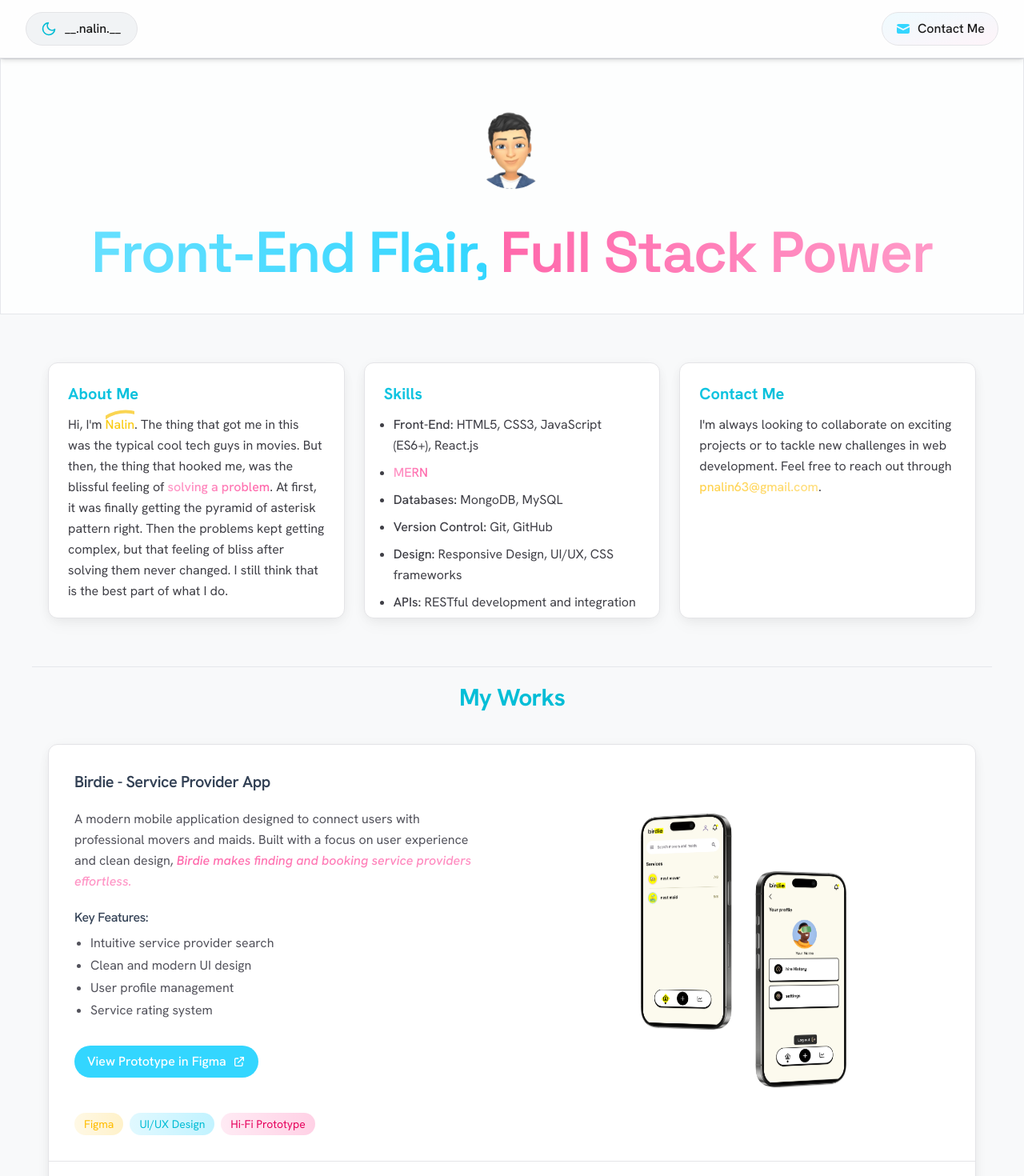
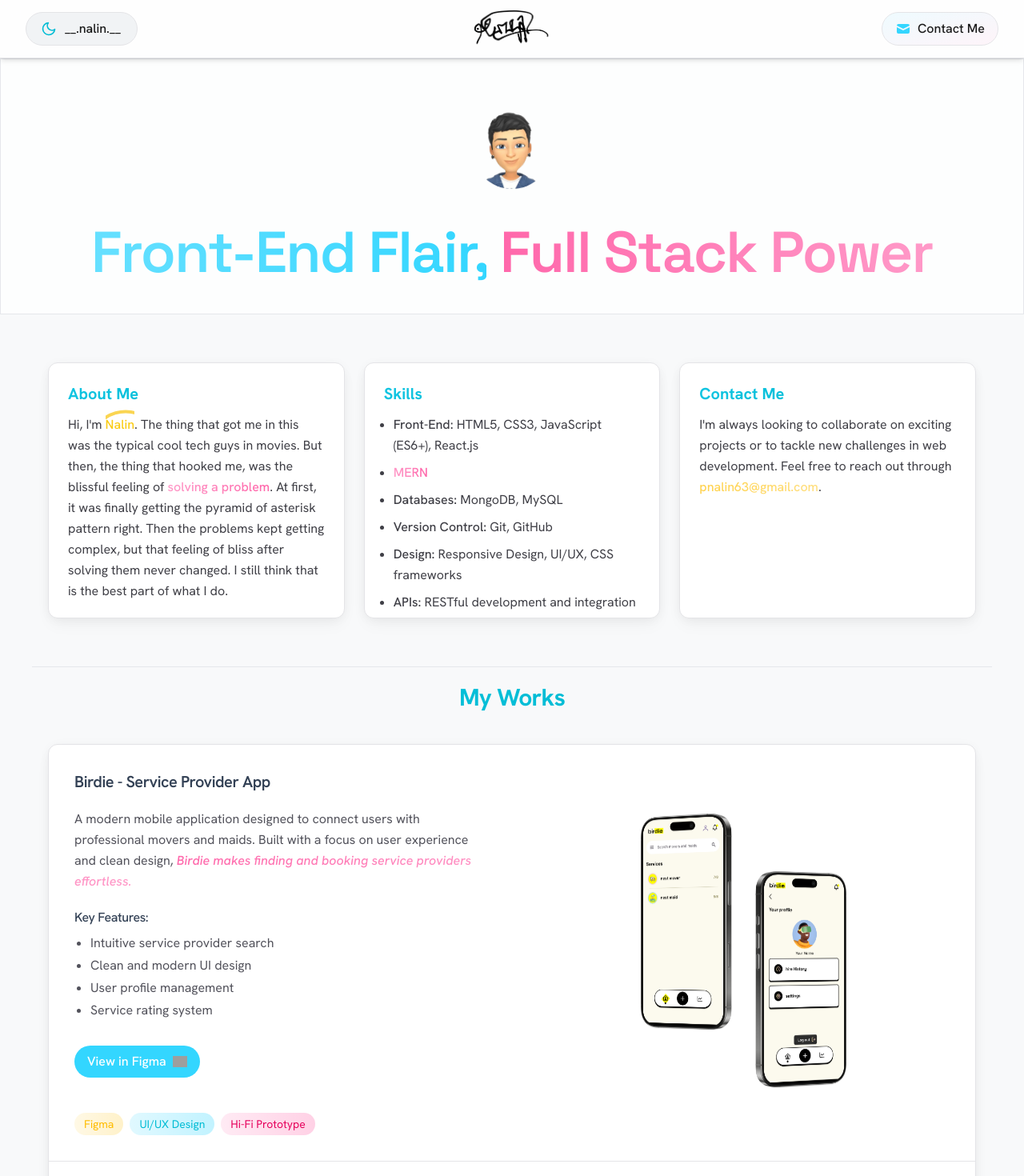
Before and after one commit to NalinPradhan/profilepage, a React (Create React App) app: page / in a window 1280 px wide. Shown: the top 1470 px of the page at 80% size. Built offline with nearby package versions, Linux system fonts and the light colour scheme; grey boxes are pictures that could not be loaded; what tailwindcss-motion would draw is missing.

Commit message:
added signature

```diff
--- a/src/components/Navbar.jsx
+++ b/src/components/Navbar.jsx
@@ -78,6 +78,14 @@ export default function Navbar() {
               __.nalin.__
             </div>
           </div>
+          <div>
+            <img
+              className="h-12 dark:invert"
+              src="/signature.png"
+              alt=""
+              srcset=""
+            />
+          </div>
 
           <div className="flex items-center">
             <div className="flex space-x-4">
--- a/src/components/Works.jsx
+++ b/src/components/Works.jsx
@@ -65,21 +65,13 @@ function Works() {
                     target="_blank"
                     rel="noreferrer"
                   >
-                    <span>View Prototype in Figma</span>
-                    <svg
-                      xmlns="http://www.w3.org/2000/svg"
-                      className="h-4 w-4"
-                      fill="none"
-                      viewBox="0 0 24 24"
-                      stroke="currentColor"
-                    >
-                      <path
-                        strokeLinecap="round"
-                        strokeLinejoin="round"
-                        strokeWidth={2}
-                        d="M10 6H6a2 2 0 00-2 2v10a2 2 0 002 2h10a2 2 0 002-2v-4M14 4h6m0 0v6m0-6L10 14"
-                      />
-                    </svg>
+                    <span>View in Figma </span>
+                    <img
+                      width="18"
+                      height="18"
+                      src="https://img.icons8.com/ios-filled/50/figma--v1.png"
+                      alt="figma--v1"
+                    />
                   </a>
                 </div>
                 <div className="pt-4 flex flex-wrap gap-2">
```
Also changed, not shown: public/signature.png (added).
